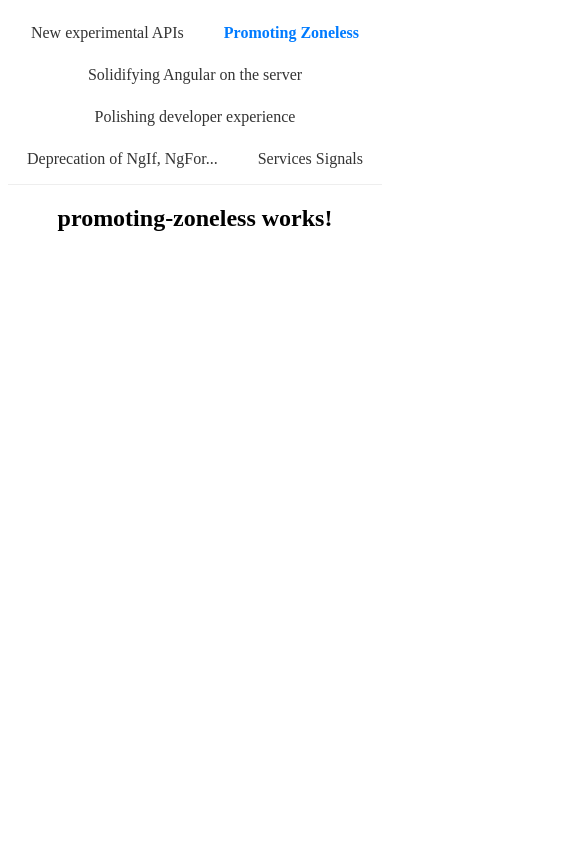
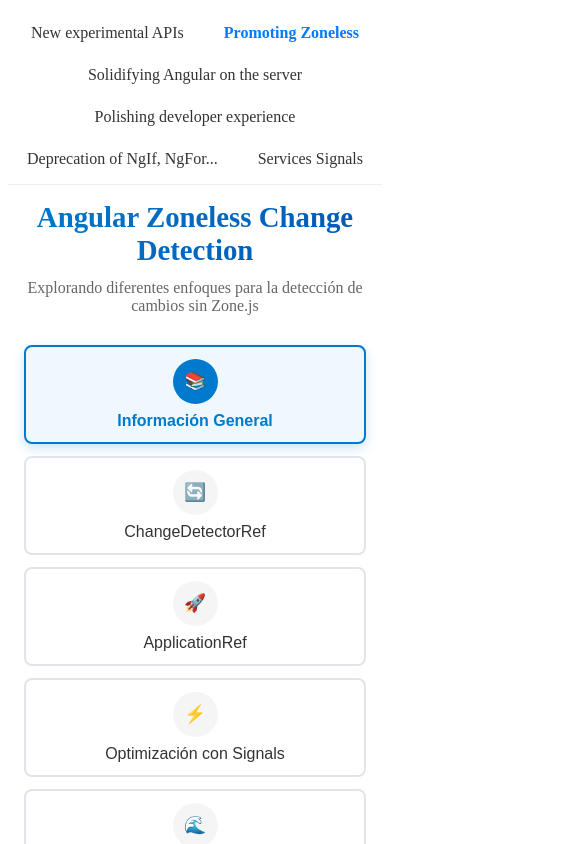
Before and after one commit to diego40g/signals-angular, an Angular app in the folder signals-angular-20/: page /promoting-zoneless in a window 390 px wide. Shown: the top 844 px of the page, 585 px wide, since content can reach past the window. Built offline with nearby package versions, Linux system fonts and the light colour scheme.

Commit message:
feat: agregar componente PromotingZoneless con plantilla HTML, estilos y lógica de navegación

```diff
--- a/signals-angular-20/src/app/pages/promoting-zoneless/promoting-zoneless.component.html
+++ b/signals-angular-20/src/app/pages/promoting-zoneless/promoting-zoneless.component.html
@@ -1 +1,81 @@
-<h2 align="center">promoting-zoneless works!</h2>
+<div class="zoneless-container">
+  <header class="main-header">
+    <h1 class="page-title">Angular Zoneless Change Detection</h1>
+    <p class="page-subtitle">Explorando diferentes enfoques para la detección de cambios sin Zone.js</p>
+  </header>
+
+  <nav class="navigation-menu">
+    <ul class="menu-list">
+      @for (item of menuItems; track item.id) {
+        <li
+          class="menu-item"
+          [class.active]="isActive(item.id)"
+        >
+          <button
+            class="menu-button"
+            (click)="setActiveTab(item.id)"
+            [class.active]="isActive(item.id)"
+          >
+            <span class="menu-icon">{{ item.icon }}</span>
+            <span class="menu-label">{{ item.label }}</span>
+          </button>
+        </li>
+      }
+    </ul>
+  </nav>
+
+  <main class="content-area">
+    <div class="component-container">
+      <!-- Información General -->
+      @if (isActive('information')) {
+        <div class="component-wrapper active">
+          <app-information></app-information>
+        </div>
+      }
+
+      <!-- ChangeDetectorRef -->
+      @if (isActive('change-detector-ref')) {
+        <div class="component-wrapper active">
+          <div class="component-header">
+            <h2>ChangeDetectorRef</h2>
+            <p>Ejemplo de detección de cambios manual usando ChangeDetectorRef</p>
+          </div>
+          <app-change-detector-def></app-change-detector-def>
+        </div>
+      }
+
+      <!-- ApplicationRef -->
+      @if (isActive('application-ref')) {
+        <div class="component-wrapper active">
+          <div class="component-header">
+            <h2>ApplicationRef</h2>
+            <p>Ejemplo de detección de cambios a nivel de aplicación usando ApplicationRef</p>
+          </div>
+          <app-application-ref></app-application-ref>
+        </div>
+      }
+
+      <!-- Signal Optimization -->
+      @if (isActive('signal-optimization')) {
+        <div class="component-wrapper active">
+          <div class="component-header">
+            <h2>Optimización con Signals</h2>
+            <p>Ejemplo de detección de cambios reactiva usando Angular Signals</p>
+          </div>
+          <app-signal-optimization></app-signal-optimization>
+        </div>
+      }
+
+      <!-- Multi Stream -->
+      @if (isActive('multi-stream')) {
+        <div class="component-wrapper active">
+          <div class="component-header">
+            <h2>Múltiples Streams</h2>
+            <p>Ejemplo de manejo de múltiples flujos de datos con RxJS</p>
+          </div>
+          <app-multi-stream></app-multi-stream>
+        </div>
+      }
+    </div>
+  </main>
+</div>
--- a/signals-angular-20/src/app/pages/promoting-zoneless/promoting-zoneless.component.sass
+++ b/signals-angular-20/src/app/pages/promoting-zoneless/promoting-zoneless.component.sass
@@ -0,0 +1,240 @@
+.zoneless-container
+  max-width: 1200px
+  margin: 0 auto
+  padding: 20px
+
+.main-header
+  text-align: center
+  margin-bottom: 40px
+
+  .page-title
+    color: #333
+    font-size: 2.5rem
+    font-weight: 700
+    margin: 0 0 12px 0
+    background: linear-gradient(135deg, #007acc, #0056b3)
+    -webkit-background-clip: text
+    -webkit-text-fill-color: transparent
+    background-clip: text
+
+  .page-subtitle
+    color: #666
+    font-size: 1.2rem
+    margin: 0
+    font-weight: 400
+
+.navigation-menu
+  margin-bottom: 30px
+
+  .menu-list
+    list-style: none
+    padding: 0
+    margin: 0
+    display: grid
+    grid-template-columns: repeat(auto-fit, minmax(280px, 1fr))
+    gap: 16px
+
+.menu-item
+  .menu-button
+    background: white
+    border: 2px solid #e1e5e9
+    border-radius: 8px
+    padding: 16px
+    cursor: pointer
+    transition: all 0.3s ease
+    text-align: left
+    width: 100%
+    display: flex
+    align-items: center
+    gap: 12px
+
+    &:hover
+      border-color: #007acc
+      box-shadow: 0 4px 12px rgba(0, 122, 204, 0.15)
+      transform: translateY(-2px)
+
+    &.active
+      border-color: #007acc
+      background-color: #f0f8ff
+      box-shadow: 0 4px 12px rgba(0, 122, 204, 0.2)
+
+      .menu-label
+        color: #007acc
+        font-weight: 600
+
+      .menu-icon
+        background-color: #007acc
+        color: white
+
+  .menu-icon
+    font-size: 1.2rem
+    width: 40px
+    height: 40px
+    display: flex
+    align-items: center
+    justify-content: center
+    background-color: #f5f5f5
+    border-radius: 50%
+    transition: all 0.3s ease
+
+  .menu-label
+    font-size: 1.1rem
+    font-weight: 500
+    color: #333
+    transition: color 0.3s ease
+
+.content-area
+  .component-container
+    .component-wrapper
+      background: white
+      border-radius: 8px
+      padding: 24px
+      box-shadow: 0 2px 8px rgba(0, 0, 0, 0.1)
+      border: 1px solid #e1e5e9
+      opacity: 0
+      transform: translateY(20px)
+      transition: all 0.4s ease
+
+      &.active
+        opacity: 1
+        transform: translateY(0)
+
+      .component-header
+        margin-bottom: 24px
+        padding-bottom: 16px
+        border-bottom: 2px solid #f0f0f0
+
+        h2
+          color: #333
+          font-size: 1.8rem
+          font-weight: 600
+          margin: 0 0 8px 0
+
+        p
+          color: #666
+          font-size: 1rem
+          margin: 0
+          line-height: 1.5
+
+// Estados de hover y focus mejorados
+.menu-button:focus-visible
+  outline: 2px solid #007acc
+  outline-offset: 2px
+
+.menu-button:active
+  transform: scale(0.98)
+
+// Animaciones adicionales
+@keyframes fadeInUp
+  from
+    opacity: 0
+    transform: translateY(30px)
+  to
+    opacity: 1
+    transform: translateY(0)
+
+.component-wrapper.active
+  animation: fadeInUp 0.6s ease-out
+
+// Responsive design
+@media (max-width: 768px)
+  .zoneless-container
+    padding: 16px
+
+  .main-header
+    margin-bottom: 30px
+
+    .page-title
+      font-size: 2rem
+
+    .page-subtitle
+      font-size: 1rem
+
+  .navigation-menu
+    .menu-list
+      grid-template-columns: 1fr
+      gap: 12px
+
+  .menu-item
+    .menu-button
+      padding: 12px
+
+    .menu-icon
+      width: 35px
+      height: 35px
+      font-size: 1rem
+
+    .menu-label
+      font-size: 1rem
+
+  .content-area
+    .component-container
+      .component-wrapper
+        padding: 16px
+
+        .component-header
+          margin-bottom: 20px
+
+          h2
+            font-size: 1.5rem
+
+          p
+            font-size: 0.9rem
+
+@media (max-width: 480px)
+  .main-header
+    .page-title
+      font-size: 1.8rem
+
+  .menu-item
+    .menu-button
+      flex-direction: column
+      text-align: center
+      gap: 8px
+
+    .menu-icon
+      width: 45px
+      height: 45px
+      font-size: 1.1rem
+
+// Tema oscuro (opcional)
+@media (prefers-color-scheme: dark)
+  .zoneless-container
+    background-color: #1a1a1a
+    color: #e0e0e0
+
+  .main-header
+    .page-title
+      background: linear-gradient(135deg, #4fc3f7, #29b6f6)
+      -webkit-background-clip: text
+      -webkit-text-fill-color: transparent
+      background-clip: text
+
+    .page-subtitle
+      color: #b0b0b0
+
+  .menu-button
+    background-color: #2d2d2d
+    border-color: #404040
+    color: #e0e0e0
+
+    &:hover
+      border-color: #4fc3f7
+      background-color: #1e3a5f
+
+    &.active
+      border-color: #4fc3f7
+      background-color: #1e3a5f
+
+  .component-wrapper
+    background-color: #2d2d2d
+    border-color: #404040
+
+    .component-header
+      border-bottom-color: #404040
+
+      h2
+        color: #e0e0e0
+
+      p
+        color: #b0b0b0
--- a/signals-angular-20/src/app/pages/promoting-zoneless/promoting-zoneless.component.ts
+++ b/signals-angular-20/src/app/pages/promoting-zoneless/promoting-zoneless.component.ts
@@ -1,11 +1,38 @@
 import { Component } from '@angular/core';
+import { ApplicationRefComponent } from './components/application-ref/application-ref.component';
+import { ChangeDetectorDefComponent } from './components/change-detector-def/change-detector-def.component';
+import { InformationComponent } from './components/information/information.component';
+import { MultiStreamComponent } from './components/multi-stream/multi-stream.component';
+import { SignalOptimizationComponent } from './components/signal-optimization/signal-optimization.component';
 
 @Component({
   selector: 'app-promoting-zoneless',
-  imports: [],
+  imports: [
+    ApplicationRefComponent,
+    ChangeDetectorDefComponent,
+    InformationComponent,
+    MultiStreamComponent,
+    SignalOptimizationComponent
+  ],
   templateUrl: './promoting-zoneless.component.html',
   styleUrl: './promoting-zoneless.component.sass'
 })
 export class PromotingZonelessComponent {
+  activeTab = 'information';
 
+  menuItems = [
+    { id: 'information', label: 'Información General', icon: '📚' },
+    { id: 'change-detector-ref', label: 'ChangeDetectorRef', icon: '🔄' },
+    { id: 'application-ref', label: 'ApplicationRef', icon: '🚀' },
+    { id: 'signal-optimization', label: 'Optimización con Signals', icon: '⚡' },
+    { id: 'multi-stream', label: 'Múltiples Streams', icon: '🌊' }
+  ];
+
+  setActiveTab(tabId: string): void {
+    this.activeTab = tabId;
+  }
+
+  isActive(tabId: string): boolean {
+    return this.activeTab === tabId;
+  }
 }
```
